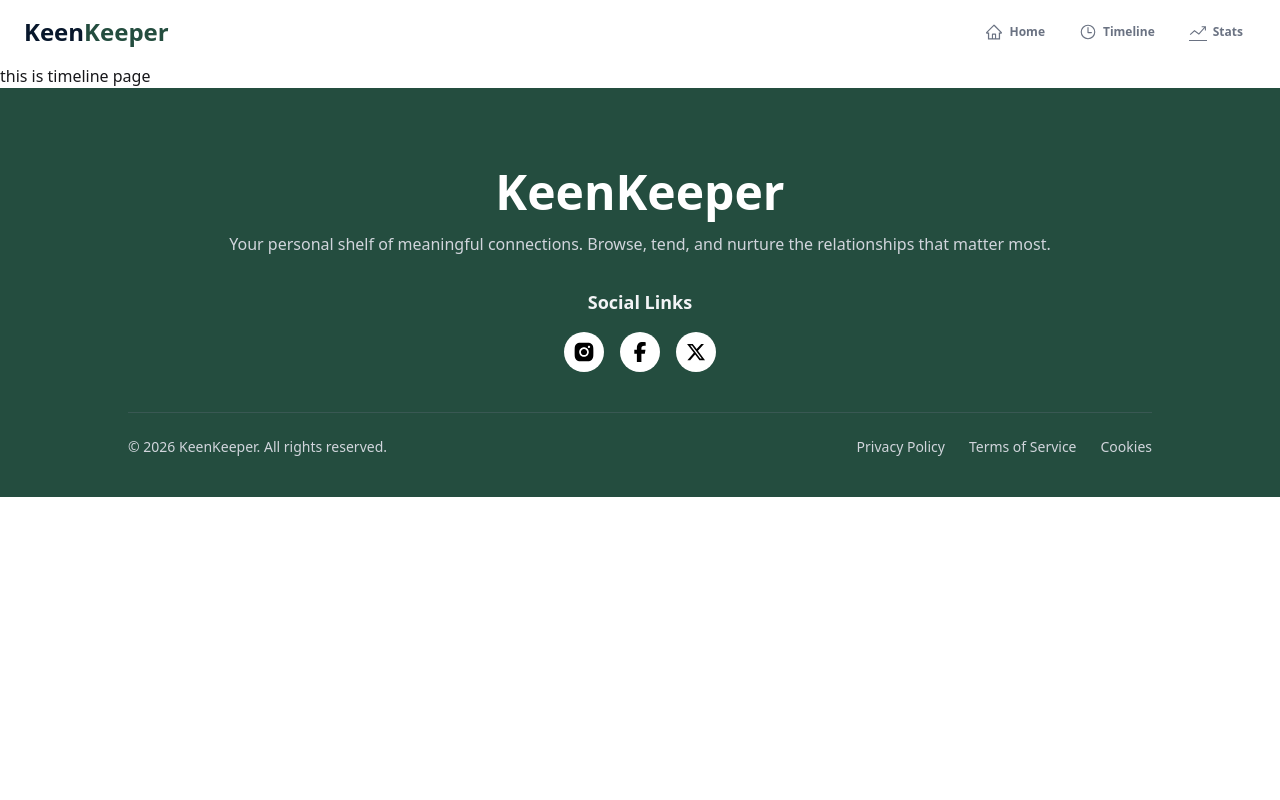
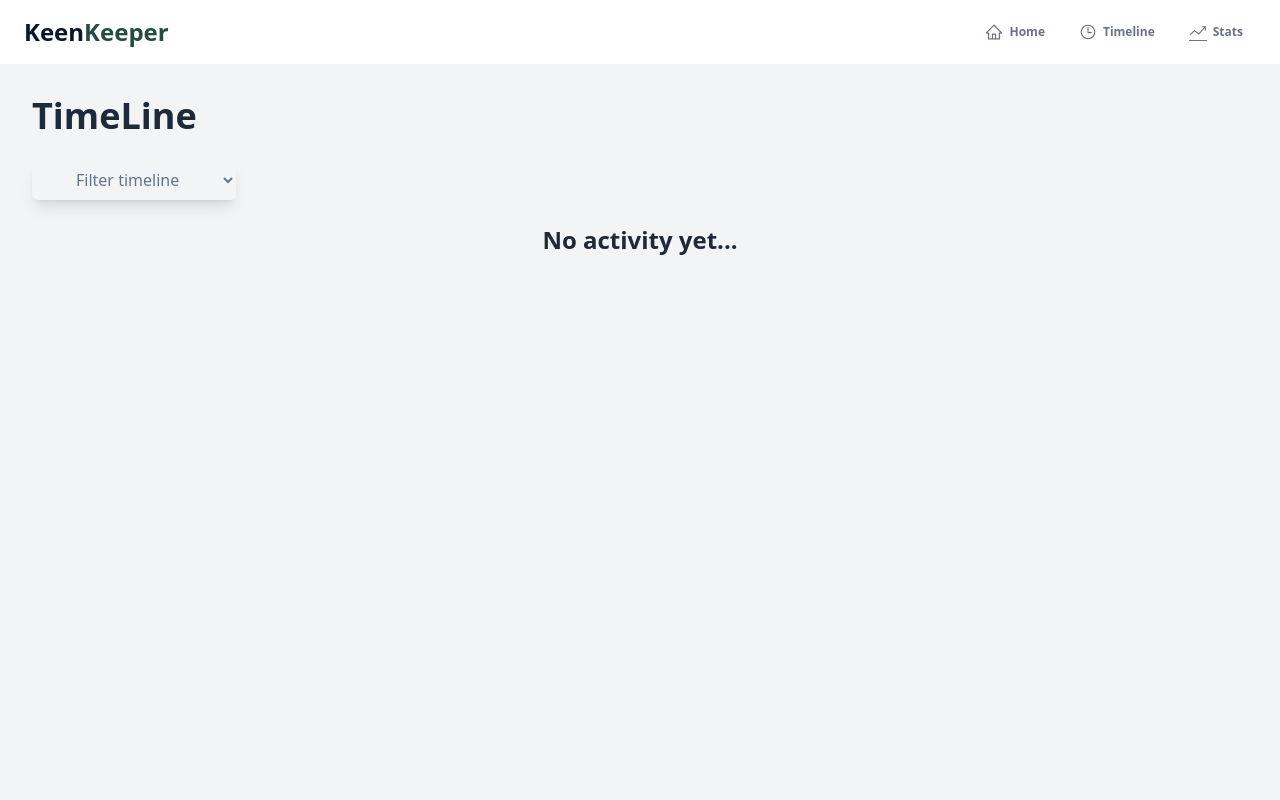
Before and after one commit to Siam-AR/ph-a7-keenkeeper, a Next.js app: page /timeline in a window 1280 px wide. Shown: the top 800 px of the page. Built offline with nearby package versions, Linux system fonts and the light colour scheme.

Commit message:
add timeline

```diff
--- a/package.json
+++ b/package.json
@@ -13,7 +13,8 @@
     "react": "19.2.4",
     "react-dom": "19.2.4",
     "react-icons": "^5.6.0",
-    "react-toastify": "^11.0.5"
+    "react-toastify": "^11.0.5",
+    "recharts": "^3.8.1"
   },
   "devDependencies": {
     "@tailwindcss/postcss": "^4",
--- a/src/app/timeline/page.jsx
+++ b/src/app/timeline/page.jsx
@@ -1,9 +1,82 @@
-const TimeLinePage = () => {
-    return (
-        <div>
-            this is timeline page
+"use client";
+
+import { useContext, useState } from "react";
+import { DataContext } from "@/components/DataContext";
+
+const Timeline = () => {
+  const { timeline } = useContext(DataContext);
+  const [filter, setFilter] = useState("All");
+
+  const filteredData =
+    filter === "All"
+      ? timeline
+      : timeline.filter((item) => item.action === filter);
+
+  const getIcon = (type) => {
+    switch (type) {
+      case "Call":
+        return "📞";
+      case "Text":
+        return "💬";
+      case "Video":
+        return "🎥";
+      default:
+        return "📌";
+    }
+  };
+
+  return (
+    <div className="p-8 bg-gray-100 min-h-screen">
+      <h2 className="text-4xl font-bold text-gray-800 mb-6">
+        TimeLine
+      </h2>
+
+      {/* Filter */}
+      <div className="mb-6">
+        <select
+          value={filter}
+          onChange={(e) => setFilter(e.target.value)}
+          className="px-10 py-2 text-[#64748B] rounded-md bg-gray-100 shadow-lg hover:bg-gray-200 cursor-pointer"
+        >
+          <option value="All">Filter timeline</option>
+          <option value="Call">Call</option>
+          <option value="Text">Text</option>
+          <option value="Video">Video</option>
+        </select>
+      </div>
+
+      {filteredData.length === 0 ? (
+        <p className="text-gray-800 text-2xl font-semibold text-center">No activity yet...</p>
+      ) : (
+        <div className="space-y-3">
+          {filteredData.map((item) => (
+            <div
+              key={item.id}
+              className="flex items-center gap-4 bg-white px-4 py-3 rounded-lg shadow-lg"
+            >
+              {/* Icon */}
+              <div className="text-3xl">
+                {getIcon(item.action)}
+              </div>
+
+              <div>
+                <p className="text-sm font-semibold text-gray-700">
+                  <span className="font-bold text-lg">
+                    {item.action}
+                  </span>{" "}
+                  with {item.friendName}
+                </p>
+
+                <p className="text-sm text-gray-700">
+                  {item.time}
+                </p>
+              </div>
+            </div>
+          ))}
         </div>
-    );
+      )}
+    </div>
+  );
 };
 
-export default TimeLinePage;
+export default Timeline;
```
Also changed, not shown: 1 other file (tests, documents, lock files or other folders).
